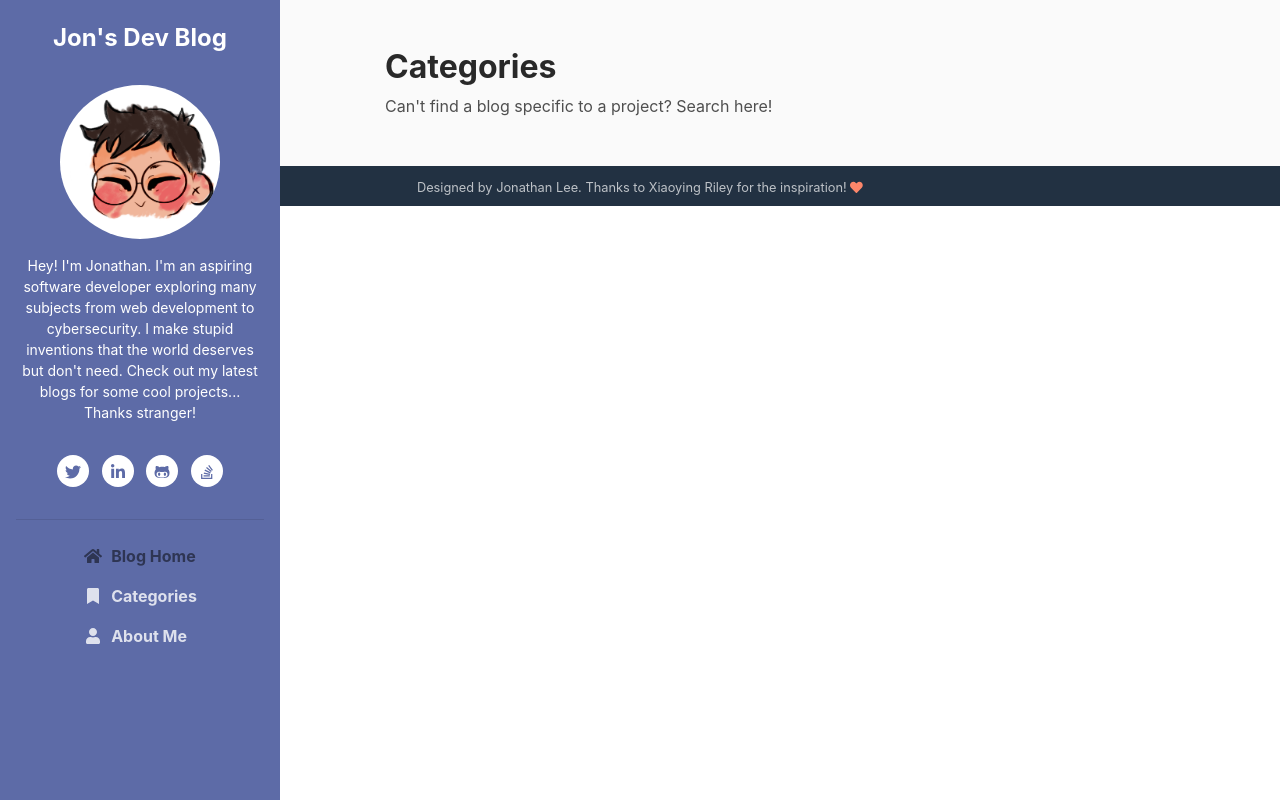
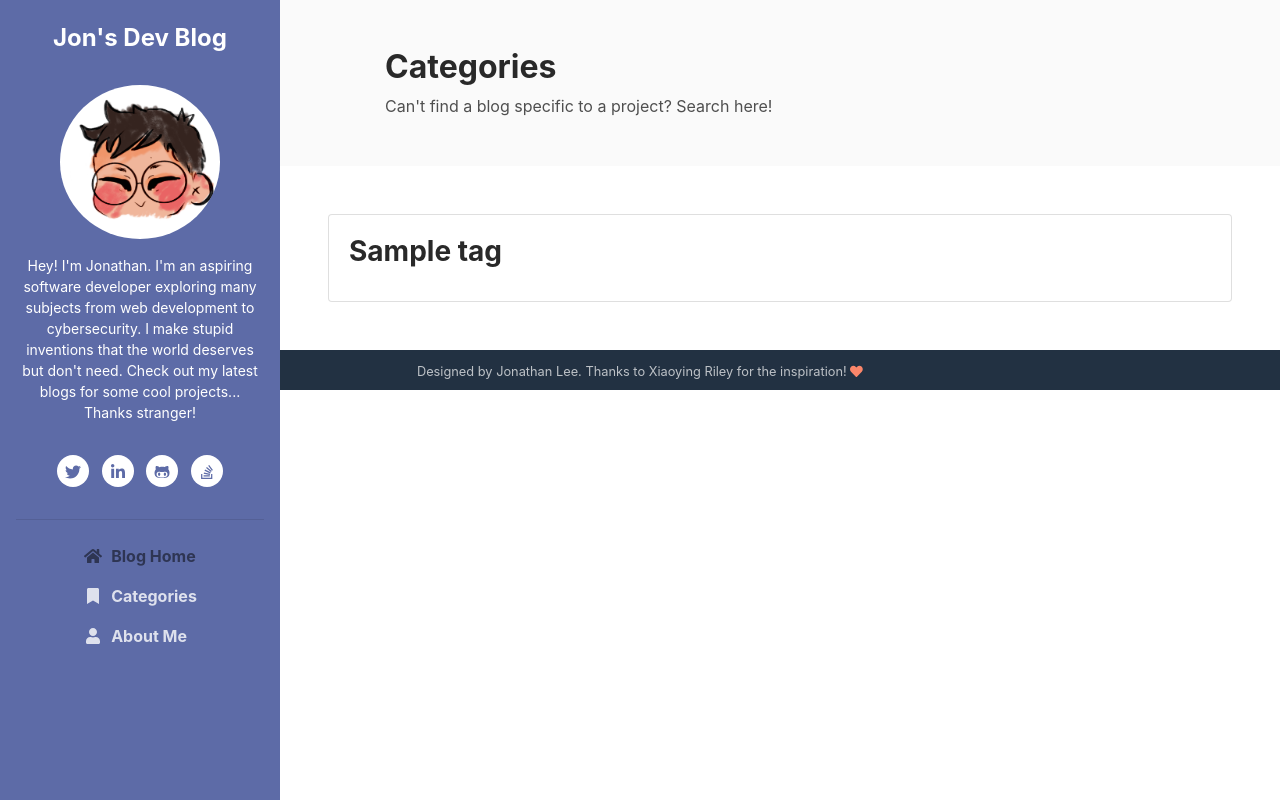
Before and after one commit to jjlee-22/dev-blog, a Django app: template blog/templates/blog/category.html in a window 1280 px wide. Run offline with Django 3.2, Linux system fonts and the light colour scheme; the template is opened without the code that fills it: most values are stand-ins (such as "Sample title", 1, 10 or a date in 2020); some libraries are stand-ins or nearby versions.

Commit message:
added the categories list

```diff
--- a/blog/models.py
+++ b/blog/models.py
@@ -22,6 +22,7 @@ class Post(models.Model):
 	created_on = models.DateTimeField('data published')
 	status = models.IntegerField(choices=STATUS, default=0)
 	post_image = models.ImageField(upload_to='img/', default='img/noimage/noimage.jpg', blank=True, null=True)
+	tag = models.CharField(max_length=200, default='misc')
 
 	class Meta:
 		ordering = ['-created_on']
--- a/blog/templates/blog/category.html
+++ b/blog/templates/blog/category.html
@@ -9,9 +9,15 @@
         </div> <!-- //container-->
     </section>
 
-
+    <section class="blog-list px-3 py-5 p-md-5">
+        {% for category in categories %}
+        <div class="card">
+            <img class="card-img-top">
+            <div class="card-body">
+                <h3 class="card-title">{{ category.tag }}</h3>
+            </div>
+        </div> <!-- //card -->
+        {% endfor %}
+    </section>
 </div> <!-- //wrapper -->
-
-
-
 {% endblock %}
--- a/blog/urls.py
+++ b/blog/urls.py
@@ -10,4 +10,6 @@ urlpatterns = [
 	path('', views.PostList.as_view(), name='home'),
 	# /blog/<slug:slug>/
 	path('<slug:slug>', views.PostDetail.as_view(), name='post_detail'),
+	# /blog/category/
+	path('categories.html', views.CategoryList.as_view(), name='categories'),
 ] + static(settings.MEDIA_URL, document_root = settings.MEDIA_ROOT)
--- a/blog/views.py
+++ b/blog/views.py
@@ -18,5 +18,5 @@ class PostDetail(generic.DetailView):
 	template_name = 'blog/post_detail.html'
 
 class CategoryList(generic.ListView):
-	queryset = Post.objects.filter(status=1).order_by('-created_on')
+	queryset = Post.objects.filter(status=1).order_by('-tag')
 	template_name= 'blog/category.html'
--- a/mysite/settings.py
+++ b/mysite/settings.py
@@ -137,3 +137,6 @@ CKEDITOR_UPLOAD_PATH = "uploads/"
 # Disqus API key
 DISQUS_API_KEY = '3Y48RQTf7KcqFqjCo91ZWvrUQgd7csv5ezCWVKVZe6qPzyjhELK2fnzFltPgyBUI'
 DISQUS_WEBSITE_SHORTNAME = 'http://www.bugtuna.com/'
+
+# Site ID
+SITE_ID = 1
--- a/templates/base.html
+++ b/templates/base.html
@@ -39,7 +39,7 @@
 					    <a class="nav-link" href="{% url 'blog:home' %}"><i class="fas fa-home fa-fw mr-2"></i>Blog Home <span class="sr-only">(current)</span></a>
 					</li>
 					<li class="nav-item">
-					    <a class="nav-link" href="blog-post.html"><i class="fas fa-bookmark fa-fw mr-2"></i>Categories</a>
+					    <a class="nav-link" href="{% url 'blog:categories' %}"><i class="fas fa-bookmark fa-fw mr-2"></i>Categories</a>
 					</li>
 					<li class="nav-item">
 					    <a class="nav-link" href="about.html"><i class="fas fa-user fa-fw mr-2"></i>About Me</a>
```
Also changed, not shown: blog/migrations/0012_post_tag.py (added), blog/templates/blog/index.html (indentation only).
